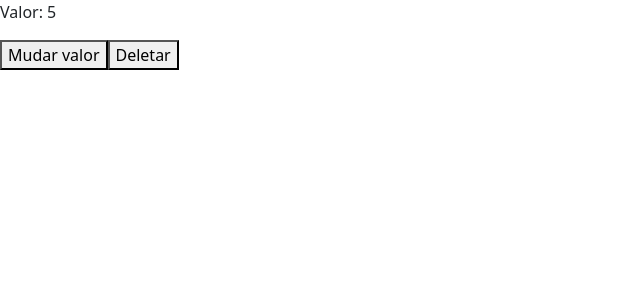
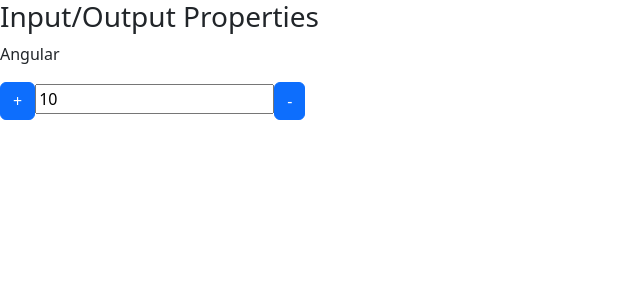
Before and after one commit to EmanuelSergio/Angular, an Angular app in the folder data-binding/: page / in a window 1280 px wide. Shown: the top 300 px of the page, without its empty margins (0-640 px from the left). Built offline with nearby package versions, Linux system fonts and the light colour scheme.

Commit message:
arrumando erro da variavel html

```diff
--- a/data-binding/src/app/app.component.html
+++ b/data-binding/src/app/app.component.html
@@ -1,5 +1,5 @@
-<!--app-data-binding></!--app-data-binding-->
+<app-data-binding></app-data-binding>
 
-<app-ciclo [valorInicial]="valor" *ngIf="!deletarCiclo"></app-ciclo>
+<!--app-ciclo [valorInicial]="valor" *ngIf="!deletarCiclo"></!--app-ciclo>
 <button (click)="mudarValor()">Mudar valor</button>
-<button (click)="destruirCiclo()">Deletar</button>
+<button-- (click)="destruirCiclo()">Deletar</button-->
--- a/data-binding/src/app/output-property/output-property.component.html
+++ b/data-binding/src/app/output-property/output-property.component.html
@@ -1,7 +1,7 @@
 <div>
 
 <button class="btn btn-primary" (click)="incrementa()">+</button>
-<input type="text" [value]="valor" readonly>
+<input type="text" [value]="valor" readonly #campoInput>
 <button class="btn btn-primary" (click)="decrementa()">-</button>
 
 </div>
--- a/data-binding/src/app/output-property/output-property.component.ts
+++ b/data-binding/src/app/output-property/output-property.component.ts
@@ -1,4 +1,4 @@
-import { Component, Input, Output, EventEmitter } from '@angular/core';
+import { Component, Input, Output, EventEmitter, ViewChild, ElementRef } from '@angular/core';
 
 @Component({
   selector: 'contador',
@@ -11,14 +11,22 @@ export class OutputPropertyComponent {
 
 @Input() valor:number=0;
 
+@ViewChild('campoInput', { static: true }) campoValorInput: ElementRef;
+
 incrementa(){
-this.valor++
-this.mudouValor.emit({novoValor: this.valor})
+  //this.valor++;
+  this.campoValorInput.nativeElement.value++;
+  this.mudouValor.emit({novoValor: this.valor});
 }
 
 decrementa(){
-this.valor--
-this.mudouValor.emit({novoValor: this.valor})
+  //this.valor--
+  this.campoValorInput.nativeElement.value--;
+  this.mudouValor.emit({novoValor: this.valor});
+}
+constructor() {
+  this.campoValorInput = new ElementRef('');
 }
 
+
 }
```
